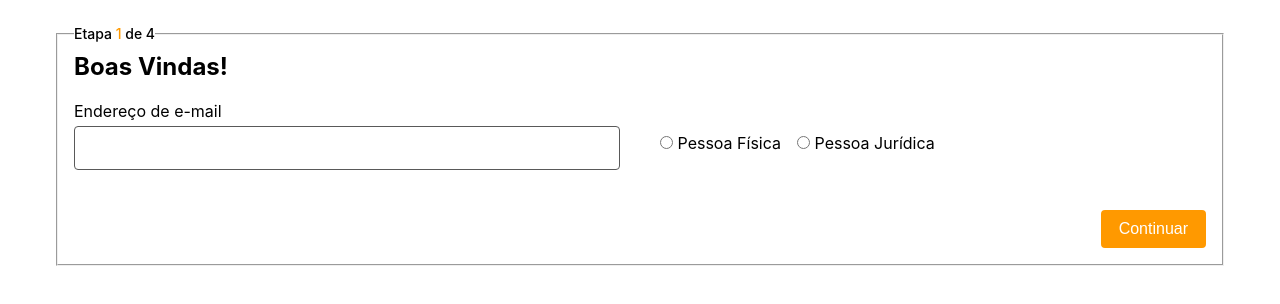
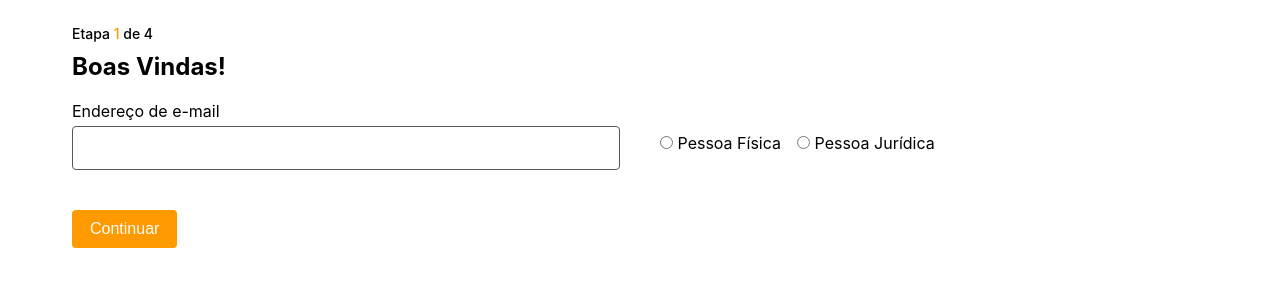
Before and after one commit to eufabionovais/desafio-mb, a Vue app in the folder frontend/: page / in a window 1280 px wide. Shown: the top 304 px of the page. Built offline with nearby package versions, Linux system fonts and the light colour scheme.

Commit message:
Style ajustment on fieldset and action button

```diff
--- a/frontend/src/components/UserRegistrationForm.vue
+++ b/frontend/src/components/UserRegistrationForm.vue
@@ -393,6 +393,7 @@ provide('restartRegister', startRewRegister);
 
 .form-group {
   padding: 0 1.6rem 1.6rem;
+  border: none;
   &__fields-wrapper {
     display: grid;
     grid-template-columns: repeat(auto-fit, minmax(400px, 1fr));
@@ -404,7 +405,6 @@ provide('restartRegister', startRewRegister);
     justify-content: space-between;
     margin-block-start: 2rem;
     .button:only-of-type {
-      margin-inline-start: auto;
       @media (max-width: 800px) {
         width: calc(50% - 20px);
         width: 100%;
```
